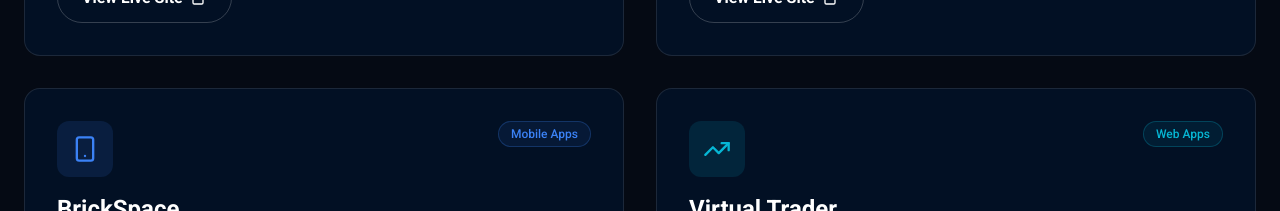
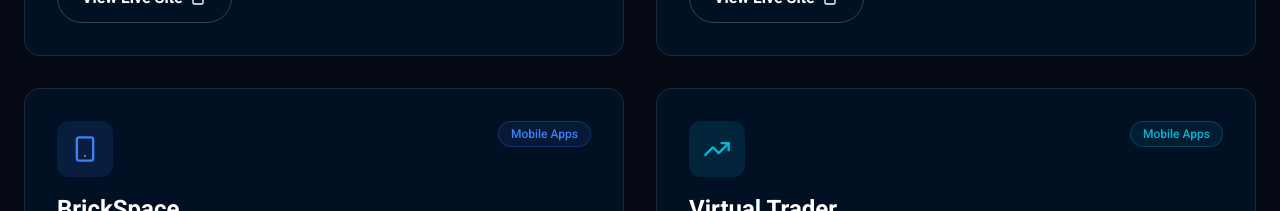
Before and after one commit to balarajakumara3-droid/Gemini--dev--web, a React (Vite) app: page /work in a window 1280 px wide. Shown: the part 1520-1731 px from the top of the page. Built offline with nearby package versions, Linux system fonts and the light colour scheme; a web font is replaced by a local one.

Commit message:
Update WorkPage.tsx

```diff
--- a/pages/WorkPage.tsx
+++ b/pages/WorkPage.tsx
@@ -87,7 +87,7 @@ const projects: Project[] = [
     {
         id: 'virtual-trader',
         title: 'Virtual Trader',
-        category: 'Web Apps',
+        category: 'Mobile Apps',
         description: 'A stock market simulator providing risk-free trading practice with ₹10 lakh virtual cash and real-time market data integration.',
         challenge: 'Integrating real-time stock market data while ensuring accurate trade execution simulation without actual financial transactions.',
         solution: 'Connected with market data APIs, built a sophisticated trade simulation engine, and created an intuitive dashboard for portfolio tracking.',
```
